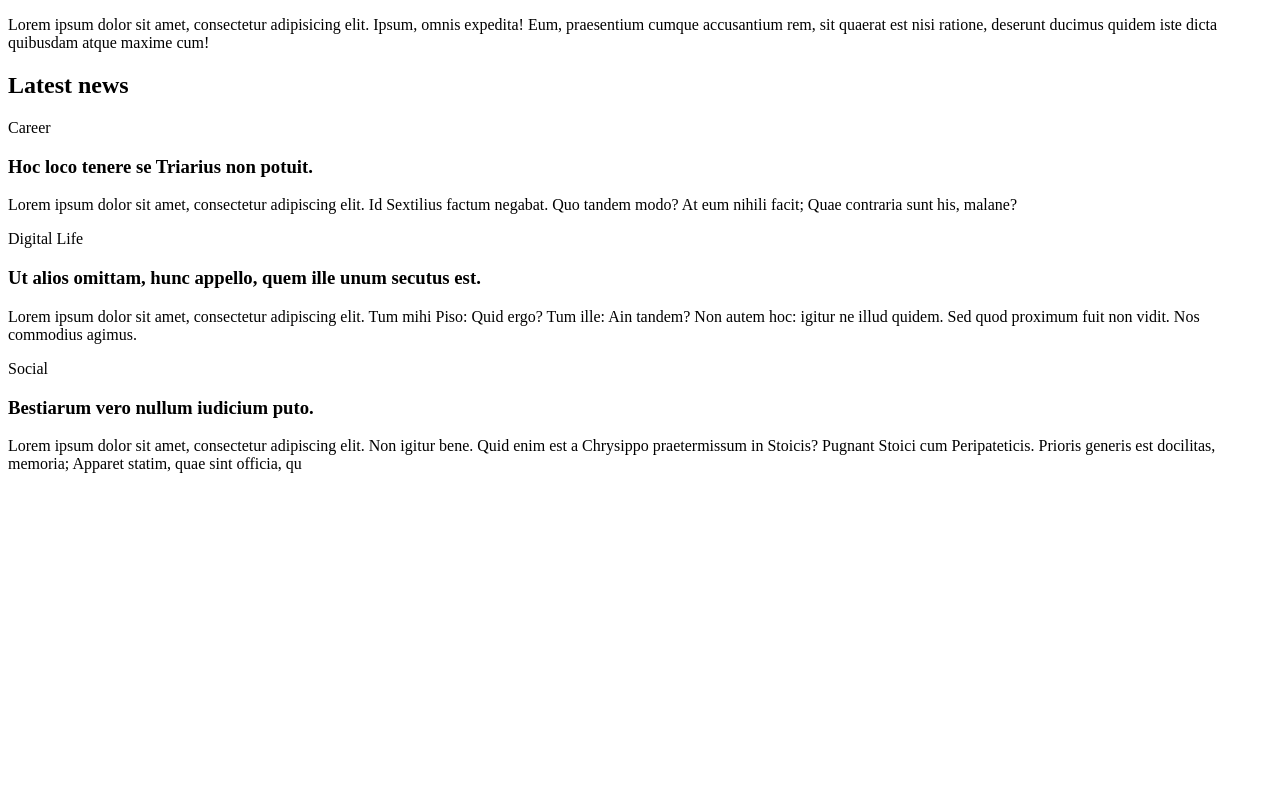
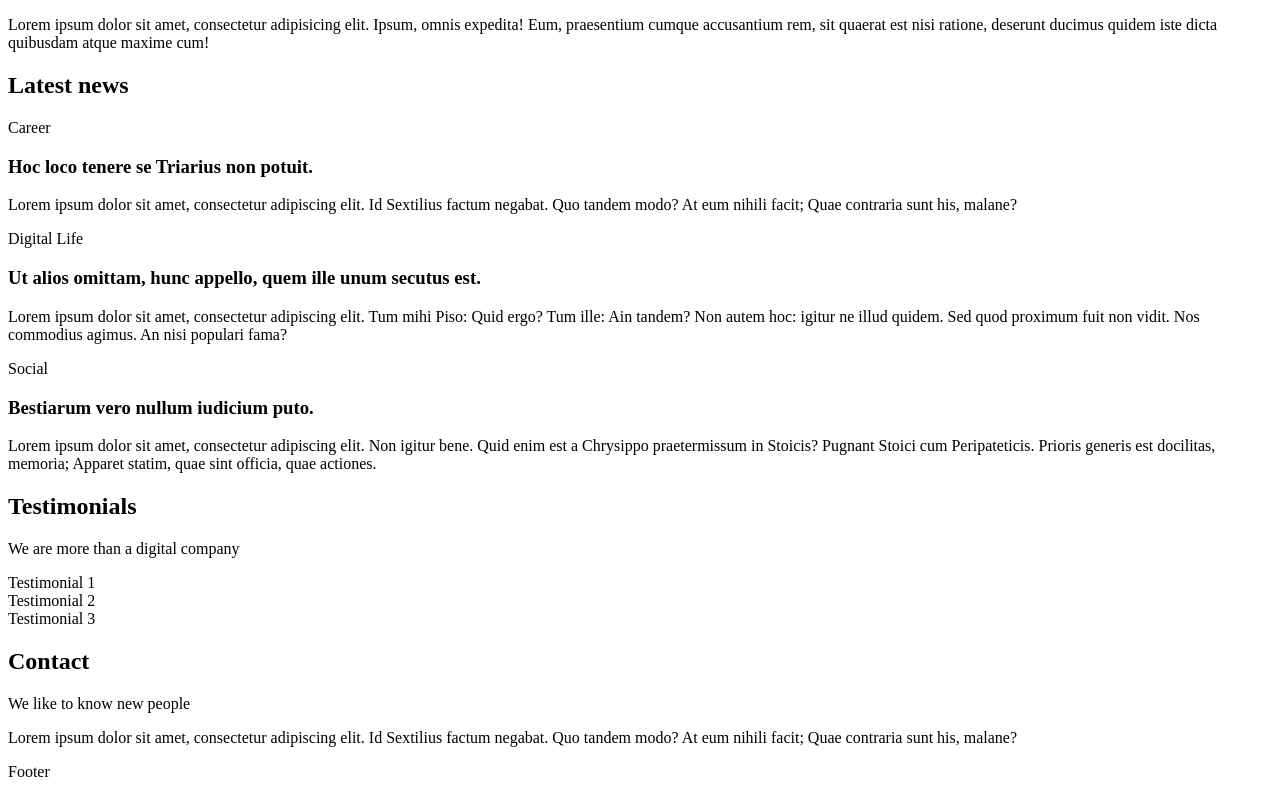
Before and after one commit to NACIMSAAFI/holbertonschool-web_front_end, a plain HTML site: page html_advanced/16-index.html in a window 1280 px wide. Shown: the part 988-1777 px from the top of the page. Before the commit the page ends 1477 px from the top, so only its background shows below. Drawn offline with Linux system fonts and the light colour scheme.

Commit message:
Add 16-index.html

```diff
--- a/html_advanced/16-index.html
+++ b/html_advanced/16-index.html
@@ -39,6 +39,7 @@
                     <h3>Web Development</h3>
                     <h3>Social Media</h3>
                 </div>
+
             </div>
         </section>
         <section>
@@ -46,6 +47,7 @@
                 <header>
                     <h2>Works</h2>
                     <p>Take a look in our portfolio</p>
+
                 </header>
                 <div>
                     <article>
@@ -68,11 +70,26 @@
                 </header>
                 <div>
                     <h3>Who are we</h3>
-                    <p>Lorem ipsum dolor sit amet, consectetur adipisicing elit. Ipsum, omnis expedita! Eum, praesentium cumque accusantium rem, sit quaerat est nisi ratione, deserunt ducimus quidem iste dicta quibusdam atque maxime cum!</p>
+                    <p>Lorem ipsum dolor sit amet, consectetur adipisicing elit. Ipsum, omnis expedita! Eum, praesentium
+                        cumque
+                        accusantium rem, sit quaerat est nisi ratione, deserunt ducimus quidem iste dicta quibusdam
+                        atque
+                        maxime
+                        cum!</p>
                     <h3>Our culture</h3>
-                    <p>Lorem ipsum dolor sit amet, consectetur adipisicing elit. Ipsum, omnis expedita! Eum, praesentium cumque accusantium rem, sit quaerat est nisi ratione, deserunt ducimus quidem iste dicta quibusdam atque maxime cum!</p>
+                    <p>Lorem ipsum dolor sit amet, consectetur adipisicing elit. Ipsum, omnis expedita! Eum, praesentium
+                        cumque
+                        accusantium rem, sit quaerat est nisi ratione, deserunt ducimus quidem iste dicta quibusdam
+                        atque
+                        maxime
+                        cum!</p>
                     <h3>How we work</h3>
-                    <p>Lorem ipsum dolor sit amet, consectetur adipisicing elit. Ipsum, omnis expedita! Eum, praesentium cumque accusantium rem, sit quaerat est nisi ratione, deserunt ducimus quidem iste dicta quibusdam atque maxime cum!</p>
+                    <p>Lorem ipsum dolor sit amet, consectetur adipisicing elit. Ipsum, omnis expedita! Eum, praesentium
+                        cumque
+                        accusantium rem, sit quaerat est nisi ratione, deserunt ducimus quidem iste dicta quibusdam
+                        atque
+                        maxime
+                        cum!</p>
                 </div>
             </div>
         </section>
@@ -85,14 +102,62 @@
                     <article>
                         <p>Career</p>
                         <h3>Hoc loco tenere se Triarius non potuit.</h3>
-                        <p>Lorem ipsum dolor sit amet, consectetur adipiscing elit. Id Sextilius factum negabat. Quo tandem modo? At eum nihili facit; Quae contraria sunt his, malane?</p>
+                        <p>Lorem ipsum dolor sit amet, consectetur adipiscing elit. Id Sextilius factum negabat. Quo
+                            tandem
+                            modo? At eum nihili facit; Quae contraria sunt his, malane?</p>
                     </article>
                     <article>
                         <p>Digital Life</p>
                         <h3>Ut alios omittam, hunc appello, quem ille unum secutus est.</h3>
-                        <p>Lorem ipsum dolor sit amet, consectetur adipiscing elit. Tum mihi Piso: Quid ergo? Tum ille: Ain tandem? Non autem hoc: igitur ne illud quidem. Sed quod proximum fuit non vidit. Nos commodius agimus.</p>
+                        <p>Lorem ipsum dolor sit amet, consectetur adipiscing elit. Tum mihi Piso: Quid ergo? Tum ille:
+                            Ain
+                            tandem? Non autem hoc: igitur ne illud quidem. Sed quod proximum fuit non vidit. Nos
+                            commodius
+                            agimus. An nisi populari fama?</p>
                     </article>
                     <article>
                         <p>Social</p>
                         <h3>Bestiarum vero nullum iudicium puto.</h3>
-                        <p>Lorem ipsum dolor sit amet, consectetur adipiscing elit. Non igitur bene. Quid enim est a Chrysippo praetermissum in Stoicis? Pugnant Stoici cum Peripateticis. Prioris generis est docilitas, memoria; Apparet statim, quae sint officia, qu
+                        <p>Lorem ipsum dolor sit amet, consectetur adipiscing elit. Non igitur bene. Quid enim est a
+                            Chrysippo
+                            praetermissum in Stoicis? Pugnant Stoici cum Peripateticis. Prioris generis est docilitas,
+                            memoria;
+                            Apparet statim, quae sint officia, quae actiones.</p>
+                    </article>
+                </div>
+            </div>
+        </section>
+        <section>
+            <div>
+                <header>
+                    <h2>Testimonials</h2>
+                    <p>We are more than a digital company</p>
+                </header>
+                <div>
+                    <article>Testimonial 1</article>
+                    <article>Testimonial 2</article>
+                    <article>Testimonial 3</article>
+                </div>
+            </div>
+        </section>
+        <section>
+            <div>
+                <header>
+                    <h2>Contact</h2>
+                    <p>We like to know new people</p>
+                </header>
+                <div>
+                    <p>Lorem ipsum dolor sit amet, consectetur adipiscing elit. Id Sextilius factum negabat. Quo tandem
+                        modo? At
+                        eum nihili facit; Quae contraria sunt his, malane?</p>
+                </div>
+
+            </div>
+        </section>
+    </main>
+    <footer>
+        <div>Footer</div>
+    </footer>
+</body>
+
+</html>
```
